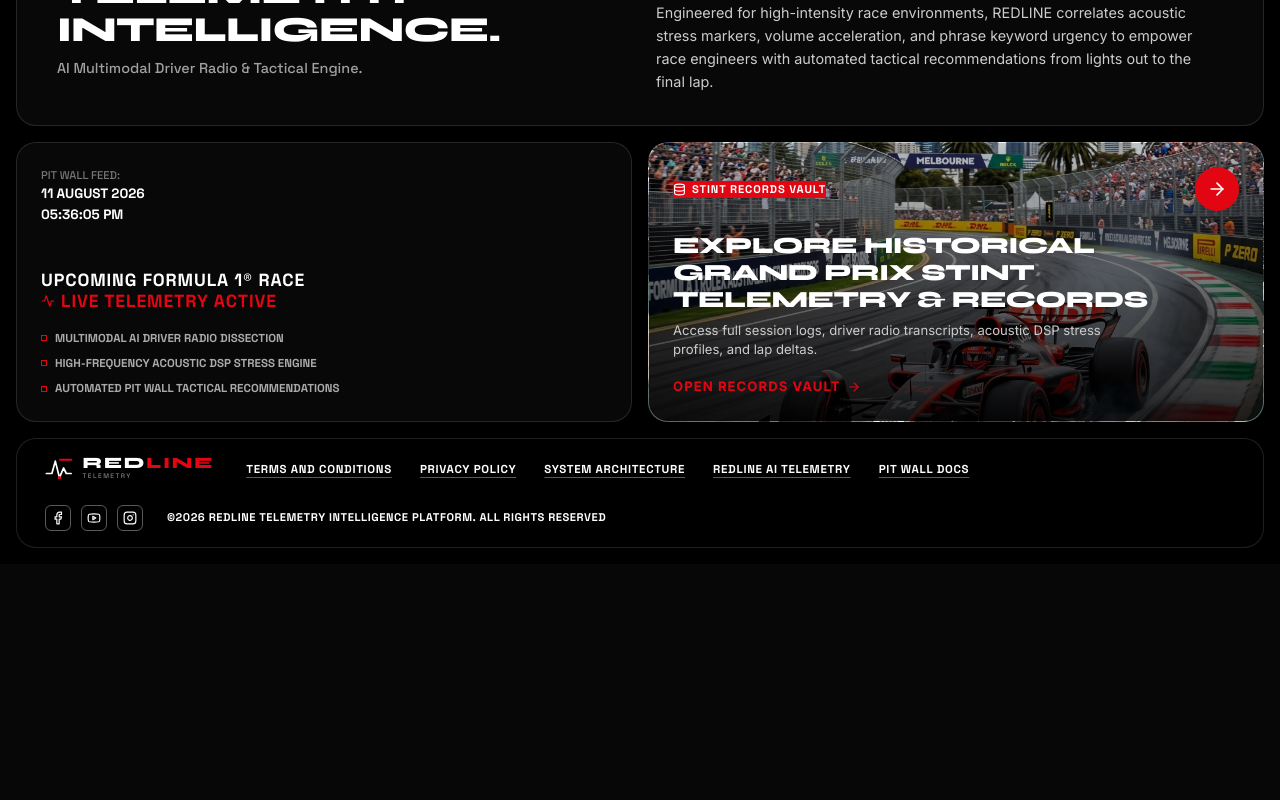
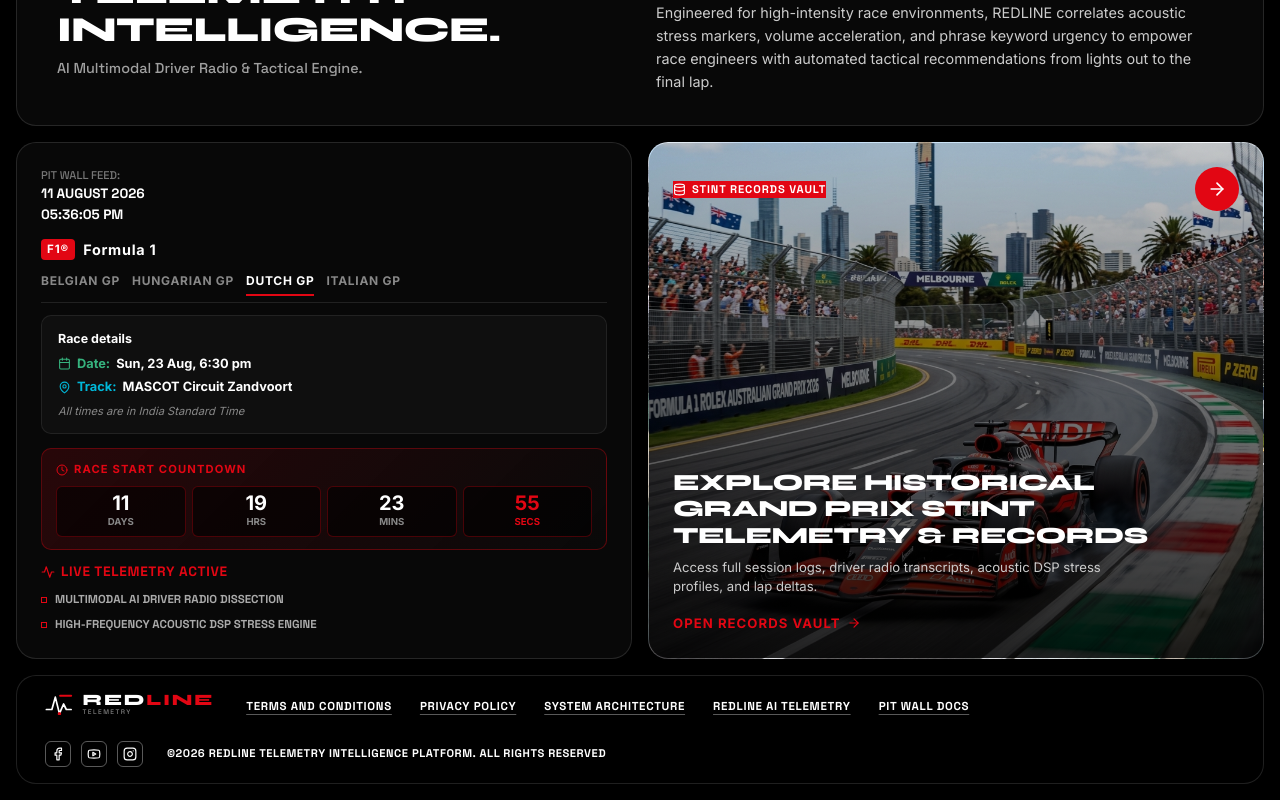
Before and after one commit to bhaupupu/redline, a React (Vite) app: page / in a window 1280 px wide. Shown: the part 753-1553 px from the top of the page. Before the commit the page ends 1317 px from the top, so only its background shows below. Built offline with nearby package versions, Linux system fonts and the light colour scheme.

Commit message:
add Dutch GP race details and countdown timer to bottom-left tile

```diff
--- a/src/components/LowerBento.tsx
+++ b/src/components/LowerBento.tsx
@@ -1,11 +1,50 @@
 import React, { useState, useEffect } from 'react';
-import { ArrowRight, Activity, Dna, Database } from 'lucide-react';
+import { ArrowRight, Activity, Dna, Database, Calendar, MapPin, Clock } from 'lucide-react';
 
 interface LowerBentoProps {
   onOpenTelemetryModal?: () => void;
   onOpenRecordsVault?: () => void;
   onOpenRaceDna?: () => void;
 }
+
+interface RaceEvent {
+  id: string;
+  name: string;
+  dateStr: string;
+  track: string;
+  targetDateStr: string;
+}
+
+const UPCOMING_RACES: RaceEvent[] = [
+  {
+    id: 'belgian',
+    name: 'BELGIAN GP',
+    dateStr: 'Sun, 02 Aug, 6:30 pm',
+    track: 'Circuit de Spa-Francorchamps',
+    targetDateStr: '2026-08-02T18:30:00+05:30',
+  },
+  {
+    id: 'hungarian',
+    name: 'HUNGARIAN GP',
+    dateStr: 'Sun, 09 Aug, 6:30 pm',
+    track: 'Hungaroring',
+    targetDateStr: '2026-08-09T18:30:00+05:30',
+  },
+  {
+    id: 'dutch',
+    name: 'DUTCH GP',
+    dateStr: 'Sun, 23 Aug, 6:30 pm',
+    track: 'MASCOT Circuit Zandvoort',
+    targetDateStr: '2026-08-23T18:30:00+05:30',
+  },
+  {
+    id: 'italian',
+    name: 'ITALIAN GP',
+    dateStr: 'Sun, 06 Sep, 6:30 pm',
+    track: 'Autodromo Nazionale Monza',
+    targetDateStr: '2026-09-06T18:30:00+05:30',
+  },
+];
 
 export const LowerBento: React.FC<LowerBentoProps> = ({
   onOpenTelemetryModal,
@@ -17,17 +56,20 @@
     time: '11:40:44 AM',
   });
 
+  const [selectedRaceId, setSelectedRaceId] = useState<string>('dutch');
+  const [countdown, setCountdown] = useState({ days: 0, hours: 0, minutes: 0, seconds: 0 });
+
+  // Live Pit Wall Time clock
   useEffect(() => {
     const updateTime = () => {
       const now = new Date();
-      // Format to match 07 AUGUST 2026
       const day = String(now.getDate()).padStart(2, '0');
       const monthNames = [
         'JANUARY', 'FEBRUARY', 'MARCH', 'APRIL', 'MAY', 'JUNE',
         'JULY', 'AUGUST', 'SEPTEMBER', 'OCTOBER', 'NOVEMBER', 'DECEMBER'
       ];
       const month = monthNames[now.getMonth()];
-      const year = '2026'; // Match Grand Prix 2026 context or current year
+      const year = '2026';
 
       let hours = now.getHours();
       const minutes = String(now.getMinutes()).padStart(2, '0');
@@ -47,27 +89,127 @@
     return () => clearInterval(interval);
   }, []);
 
-  const handleTileClick = () => {
-    if (onOpenRaceDna) {
-      onOpenRaceDna();
-    } else if (onOpenRecordsVault) {
-      onOpenRecordsVault();
-    }
-  };
+  // Race Countdown Timer
+  useEffect(() => {
+    const race = UPCOMING_RACES.find(r => r.id === selectedRaceId) || UPCOMING_RACES[2];
+    const targetDate = new Date(race.targetDateStr);
+
+    const updateCountdown = () => {
+      const now = new Date();
+      const diff = targetDate.getTime() - now.getTime();
+
+      if (diff <= 0) {
+        setCountdown({ days: 0, hours: 0, minutes: 0, seconds: 0 });
+        return;
+      }
+
+      const days = Math.floor(diff / (1000 * 60 * 60 * 24));
+      const hours = Math.floor((diff % (1000 * 60 * 60 * 24)) / (1000 * 60 * 60));
+      const minutes = Math.floor((diff % (1000 * 60 * 60)) / (1000 * 60));
+      const seconds = Math.floor((diff % (1000 * 60)) / 1000);
+
+      setCountdown({ days, hours, minutes, seconds });
+    };
+
+    updateCountdown();
+    const interval = setInterval(updateCountdown, 1000);
+    return () => clearInterval(interval);
+  }, [selectedRaceId]);
+
+  const activeRace = UPCOMING_RACES.find(r => r.id === selectedRaceId) || UPCOMING_RACES[2];
 
   return (
     <section className="lower-bento-grid">
-      {/* Tile 1: Live Status & Telemetry Highlights */}
-      <div className="bento-card info-card">
+      {/* Tile 1: Live Status & F1 Race Details + Countdown Timer */}
+      <div className="bento-card info-card" style={{ padding: '24px', display: 'flex', flexDirection: 'column', justifyContent: 'space-between' }}>
+        {/* Top Clock Header */}
         <div className="clock-header">
           <div>PIT WALL FEED:</div>
           <div className="clock-val">{timeStr.date}</div>
           <div className="clock-val">{timeStr.time}</div>
         </div>
 
+        {/* F1 Header Bar with Red F1 Icon */}
+        <div style={{ marginTop: '14px', marginBottom: '12px' }}>
+          <div style={{ display: 'flex', alignItems: 'center', gap: '8px', color: '#ffffff', fontSize: '0.9rem', fontWeight: 900, letterSpacing: '0.05em' }}>
+            <span style={{ background: '#e20613', color: '#fff', padding: '2px 6px', borderRadius: '4px', fontSize: '0.72rem', fontWeight: 900, letterSpacing: '0.08em' }}>F1®</span>
+            <span>Formula 1</span>
+          </div>
+
+          {/* Race Tab Switcher (BELGIAN GP | HUNGARIAN GP | DUTCH GP | ITALIAN GP) */}
+          <div style={{ display: 'flex', gap: '12px', marginTop: '12px', borderBottom: '1px solid rgba(255, 255, 255, 0.1)', paddingBottom: '6px', overflowX: 'auto' }}>
+            {UPCOMING_RACES.map(race => (
+              <button
+                key={race.id}
+                onClick={() => setSelectedRaceId(race.id)}
+                style={{
+                  background: 'none',
+                  border: 'none',
+                  color: selectedRaceId === race.id ? '#ffffff' : '#888',
+                  fontSize: '0.75rem',
+                  fontWeight: 800,
+                  letterSpacing: '0.06em',
+                  cursor: 'pointer',
+                  paddingBottom: '6px',
+                  borderBottom: selectedRaceId === race.id ? '2px solid #e20613' : '2px solid transparent',
+                  whiteSpace: 'nowrap',
+                  transition: 'all 0.2s ease',
+                }}
+              >
+                {race.name}
+              </button>
+            ))}
+          </div>
+        </div>
+
+        {/* Race Details Card Block */}
+        <div style={{ background: 'rgba(255, 255, 255, 0.03)', border: '1px solid rgba(255, 255, 255, 0.08)', borderRadius: '10px', padding: '14px 16px', marginBottom: '14px' }}>
+          <div style={{ fontSize: '0.78rem', fontWeight: 800, color: '#ffffff', marginBottom: '6px' }}>
+            Race details
+          </div>
+          <div style={{ fontSize: '0.8rem', color: '#36b37e', fontWeight: 700, marginBottom: '4px', display: 'flex', alignItems: 'center', gap: '6px' }}>
+            <Calendar size={13} /> Date: <span style={{ color: '#ffffff' }}>{activeRace.dateStr}</span>
+          </div>
+          <div style={{ fontSize: '0.8rem', color: '#00b8d9', fontWeight: 700, marginBottom: '6px', display: 'flex', alignItems: 'center', gap: '6px' }}>
+            <MapPin size={13} /> Track: <span style={{ color: '#ffffff' }}>{activeRace.track}</span>
+          </div>
+          <div style={{ fontSize: '0.7rem', color: '#888', fontStyle: 'italic' }}>
+            All times are in India Standard Time
+          </div>
+        </div>
+
+        {/* LIVE RACE COUNTDOWN TIMER GAUGE */}
+        <div style={{ background: 'linear-gradient(135deg, rgba(226,6,19,0.15) 0%, rgba(10,10,10,0.8) 100%)', border: '1px solid rgba(226, 6, 19, 0.35)', borderRadius: '10px', padding: '12px 14px', marginBottom: '14px' }}>
+          <div style={{ fontSize: '0.7rem', fontWeight: 800, color: '#e20613', letterSpacing: '0.1em', display: 'flex', alignItems: 'center', gap: '6px', marginBottom: '8px' }}>
+            <Clock size={12} className="pulse-red" /> RACE START COUNTDOWN
+          </div>
+
+          <div style={{ display: 'grid', gridTemplateColumns: 'repeat(4, 1fr)', gap: '6px', textAlign: 'center' }}>
+            <div style={{ background: 'rgba(0,0,0,0.6)', padding: '6px 4px', borderRadius: '6px', border: '1px solid rgba(226,6,19,0.3)' }}>
+              <div style={{ fontSize: '1.25rem', fontWeight: 900, color: '#ffffff', lineHeight: 1 }}>{String(countdown.days).padStart(2, '0')}</div>
+              <div style={{ fontSize: '0.6rem', fontWeight: 800, color: '#888', marginTop: '2px' }}>DAYS</div>
+            </div>
+
+            <div style={{ background: 'rgba(0,0,0,0.6)', padding: '6px 4px', borderRadius: '6px', border: '1px solid rgba(226,6,19,0.3)' }}>
+              <div style={{ fontSize: '1.25rem', fontWeight: 900, color: '#ffffff', lineHeight: 1 }}>{String(countdown.hours).padStart(2, '0')}</div>
+              <div style={{ fontSize: '0.6rem', fontWeight: 800, color: '#888', marginTop: '2px' }}>HRS</div>
+            </div>
+
+            <div style={{ background: 'rgba(0,0,0,0.6)', padding: '6px 4px', borderRadius: '6px', border: '1px solid rgba(226,6,19,0.3)' }}>
+              <div style={{ fontSize: '1.25rem', fontWeight: 900, color: '#ffffff', lineHeight: 1 }}>{String(countdown.minutes).padStart(2, '0')}</div>
+              <div style={{ fontSize: '0.6rem', fontWeight: 800, color: '#888', marginTop: '2px' }}>MINS</div>
+            </div>
+
+            <div style={{ background: 'rgba(0,0,0,0.6)', padding: '6px 4px', borderRadius: '6px', border: '1px solid rgba(226,6,19,0.3)' }}>
+              <div style={{ fontSize: '1.25rem', fontWeight: 900, color: '#e20613', lineHeight: 1 }}>{String(countdown.seconds).padStart(2, '0')}</div>
+              <div style={{ fontSize: '0.6rem', fontWeight: 800, color: '#e20613', marginTop: '2px' }}>SECS</div>
+            </div>
+          </div>
+        </div>
+
+        {/* Telemetry Active Status Bar */}
         <div>
-          <div className="gp-title heading-sub">
-            UPCOMING FORMULA 1® RACE<br />
+          <div className="gp-title heading-sub" style={{ fontSize: '0.85rem', marginBottom: '8px' }}>
             <span style={{ color: 'var(--audi-red)', display: 'inline-flex', alignItems: 'center', gap: '6px' }}>
               <Activity size={14} /> LIVE TELEMETRY ACTIVE
             </span>
@@ -81,10 +223,6 @@
             <div className="heritage-item">
               <span className="square-bullet" />
               <span>HIGH-FREQUENCY ACOUSTIC DSP STRESS ENGINE</span>
-            </div>
-            <div className="heritage-item">
-              <span className="square-bullet" />
-              <span>AUTOMATED PIT WALL TACTICAL RECOMMENDATIONS</span>
             </div>
           </div>
         </div>
```
